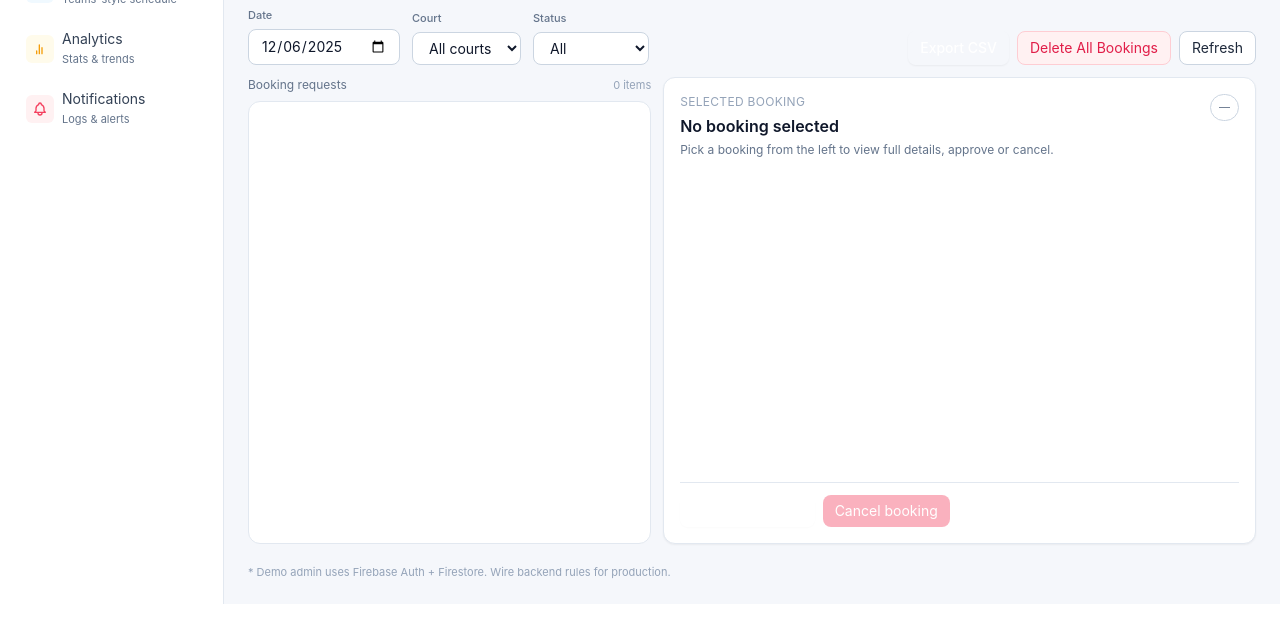
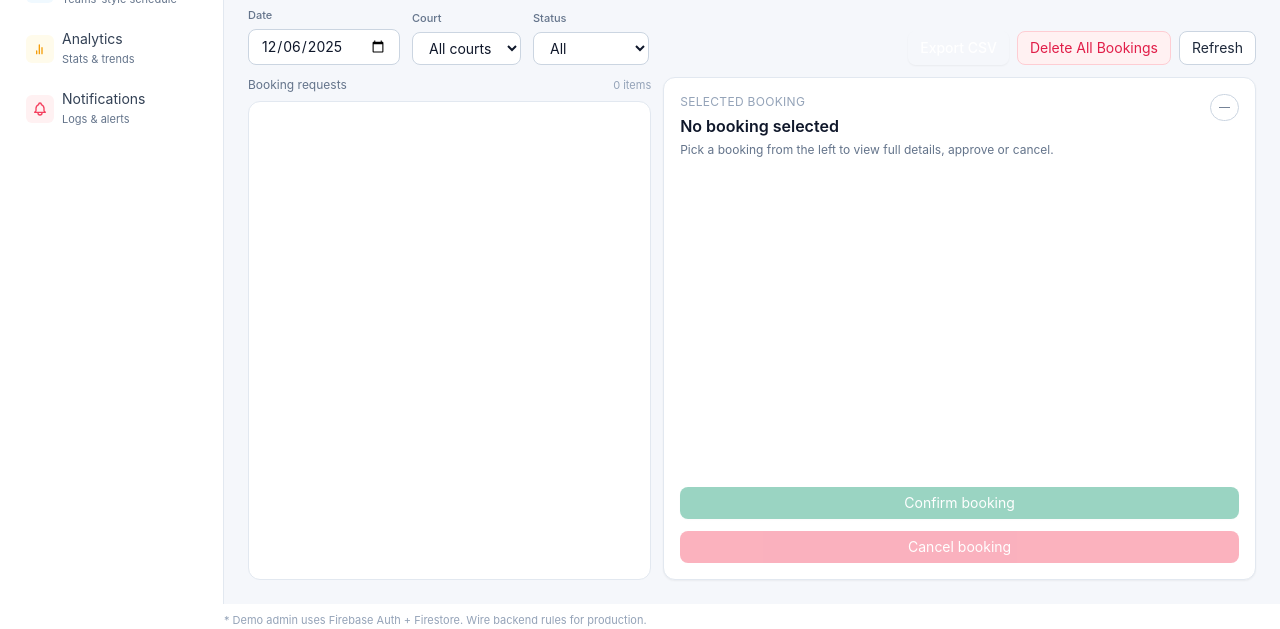
Before and after one commit to Jyotishka27/GODs-Admin, a plain HTML site: page admin.html in a window 1280 px wide. Shown: the part 196-825 px from the top of the page. Before the commit the page ends 800 px from the top, so only its background shows below. Drawn offline with nearby package versions, Linux system fonts and the light colour scheme; no server answers.

Commit message:
Update admin.html

```diff
--- a/admin.html
+++ b/admin.html
@@ -313,15 +313,15 @@
                     <!-- Populated by Requests JS -->
                   </div>
 
-                  <div class="pt-3 mt-2 border-t border-slate-200 flex flex-wrap gap-2">
-                    <button
+                  <button
                       id="detailApprove"
-                      class="px-3 py-1.5 rounded-lg bg-brand text-xs sm:text-sm text-white hover:bg-brand-dark shadow-sm
+                      class="px-3 py-1.5 rounded-lg bg-emerald-600 text-xs sm:text-sm text-white hover:bg-emerald-700 shadow-sm
                              disabled:opacity-40 disabled:cursor-not-allowed"
                       disabled
                     >
                       Confirm booking
                     </button>
+
                     <button
                       id="detailCancel"
                       class="px-3 py-1.5 rounded-lg bg-rose-500 text-xs sm:text-sm text-white hover:bg-rose-400
```
